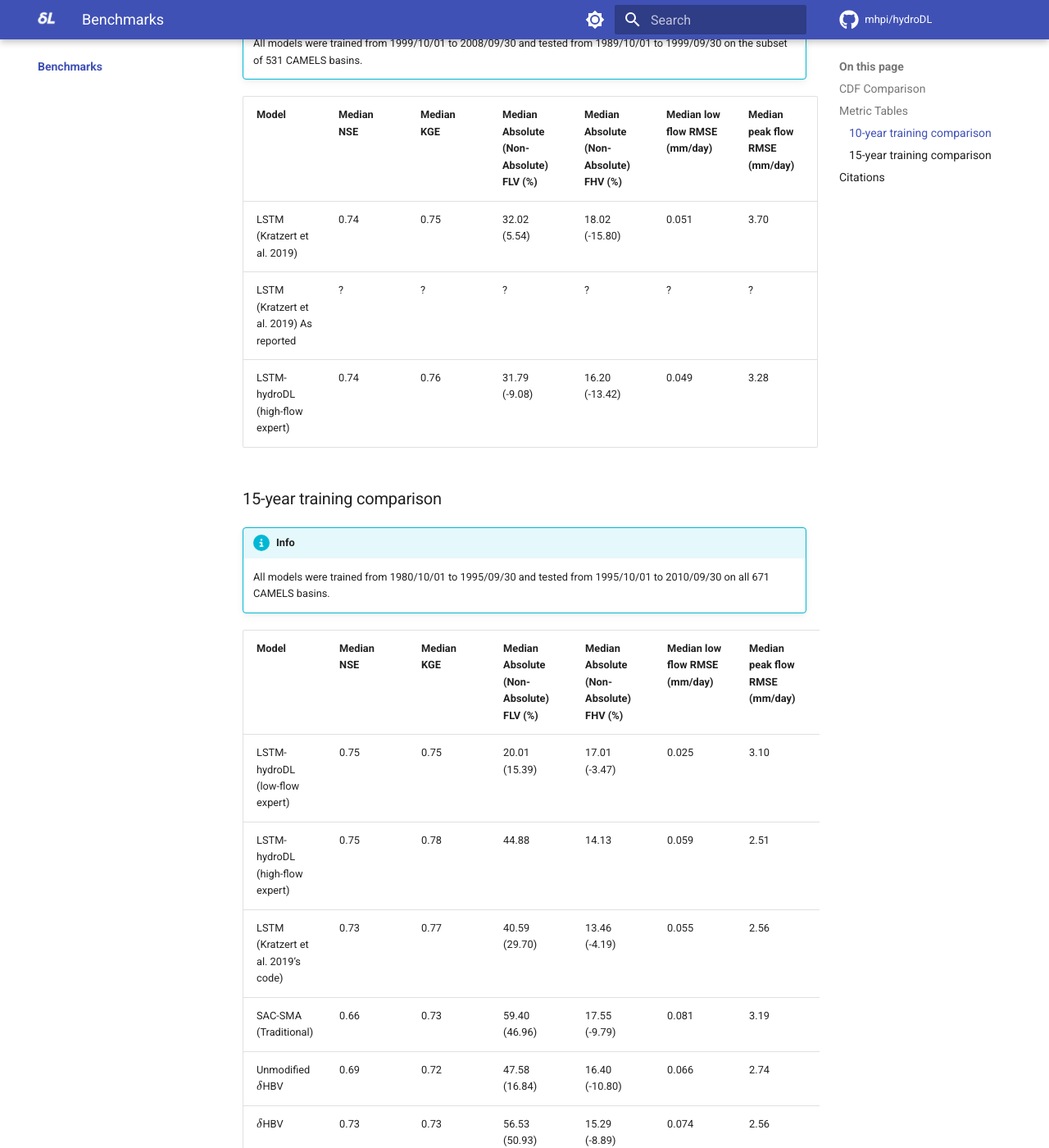
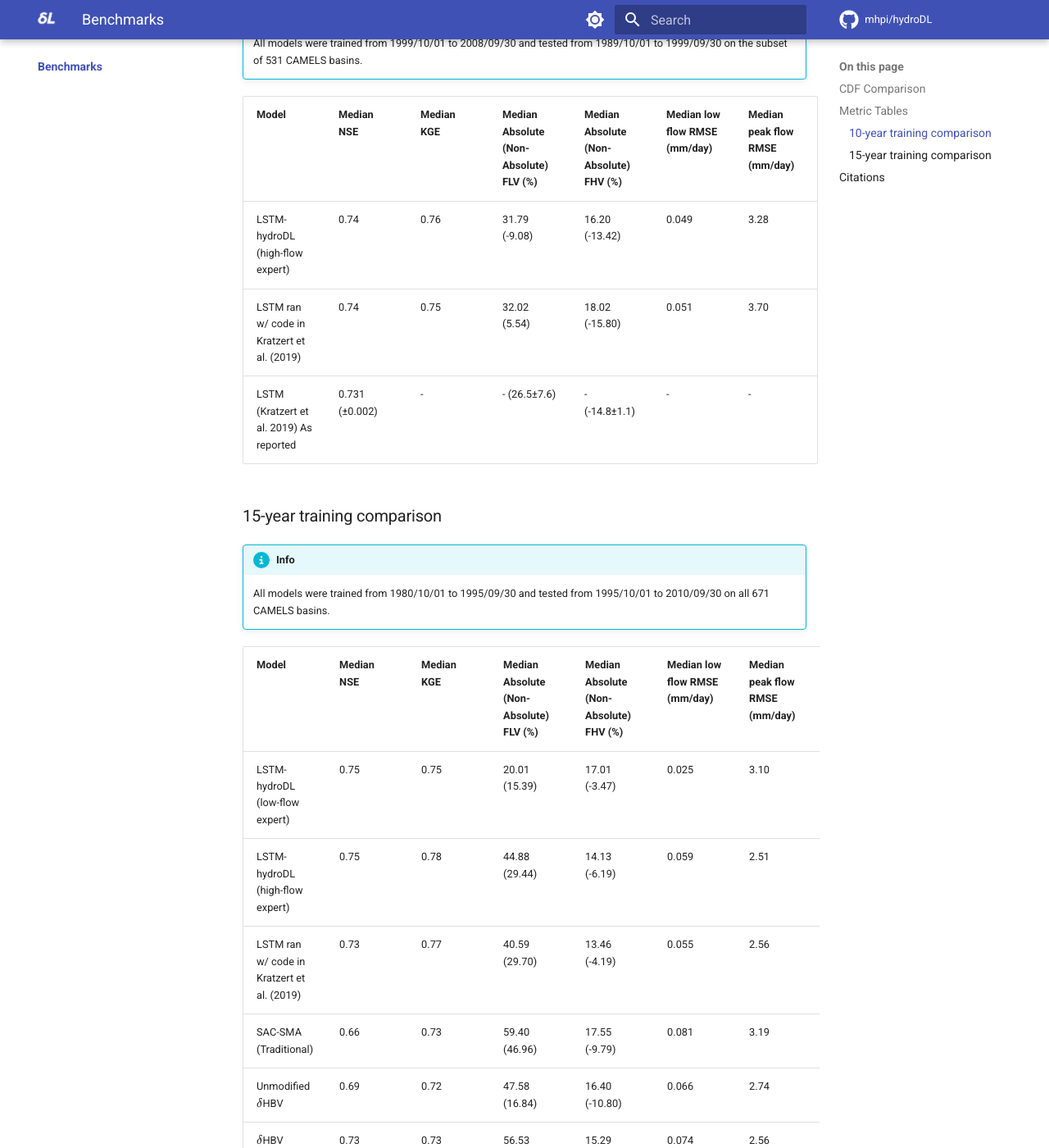
Before and after one commit to mhpi/mhpi.github.io, an MkDocs documentation site: the page built from docs/benchmarks/index.md, in a window 1280 px wide and 1400 px high, scrolled down 1016 px. Shown: the whole window at 82% size. Built offline with MkDocs 1.6.1 and Material for MkDocs 9.7.7, drawn with Linux system fonts in a browser that asks for light colours; a script that is not in the unit is left out; comment, search, counter and statistics services are not loaded.

Commit message:
Update index.md

```diff
--- a/docs/benchmarks/index.md
+++ b/docs/benchmarks/index.md
@@ -17,9 +17,10 @@
 
 | Model |  Median NSE | Median KGE | Median Absolute (Non-Absolute) FLV (%) | Median Absolute (Non-Absolute) FHV (%) | Median low flow RMSE (mm/day) | Median peak flow RMSE (mm/day) |
 | --- | --- | --- | --- | --- | --- | --- |
-| LSTM (Kratzert et al. 2019) | 0.74 | 0.75 | 32.02 (5.54) | 18.02 (-15.80) | 0.051  | 3.70  |
-| LSTM (Kratzert et al. 2019) As reported | ? | ? | ? | ? | ? | ? |
 | LSTM-hydroDL (high-flow expert) | 0.74 | 0.76 | 31.79 (-9.08) | 16.20 (-13.42) | 0.049 | 3.28 |
+| LSTM ran w/ code in Kratzert et al. (2019) | 0.74 | 0.75 | 32.02 (5.54) | 18.02 (-15.80) | 0.051  | 3.70  |
+| LSTM (Kratzert et al. 2019) As reported | 0.731 (±0.002) | - | - (26.5±7.6) | - (-14.8±1.1) | - | - |
+
 
 ### 15-year training comparison
 
@@ -30,8 +31,8 @@
 | Model |  Median NSE | Median KGE | Median Absolute (Non-Absolute) FLV (%) | Median Absolute (Non-Absolute) FHV (%) | Median low flow RMSE (mm/day) | Median peak flow RMSE (mm/day) | Baseflow index spatial correlation | Median NSE of temporal ET simulation|
 | --- | --- | --- | --- | --- | --- | --- | --- | --- |
 | LSTM-hydroDL (low-flow expert) | 0.75 | 0.75 | 20.01 (15.39) | 17.01 (-3.47) | 0.025 | 3.10  | - | - |
-| LSTM-hydroDL (high-flow expert) | 0.75 | 0.78 | 44.88 | 14.13 | 0.059 | 2.51 | - | - |
-| LSTM (Kratzert et al. 2019’s code) | 0.73 | 0.77 | 40.59 (29.70) | 13.46  (-4.19) | 0.055  | 2.56  | - | - |
+| LSTM-hydroDL (high-flow expert) | 0.75 | 0.78 | 44.88 (29.44) | 14.13 (-6.19)| 0.059 | 2.51 | - | - |
+| LSTM ran w/ code in Kratzert et al. (2019) | 0.73 | 0.77 | 40.59 (29.70) | 13.46  (-4.19) | 0.055  | 2.56  | - | - |
 | SAC-SMA (Traditional) | 0.66 | 0.73 | 59.40 (46.96) | 17.55 (-9.79) | 0.081 | 3.19 | - | - |
 | Unmodified $\delta$HBV | 0.69 | 0.72 | 47.58 (16.84) | 16.40 (-10.80) | 0.066  | 2.74 | 0.76 | 0.43  |
 | $\delta$HBV  | 0.73 | 0.73 | 56.53 (50.93) | 15.29 (-8.89) | 0.074 | 2.56 | 0.76 | 0.59  |
```
Also changed, not shown: other parts of docs/benchmarks/index.md (+1 -3 lines).
